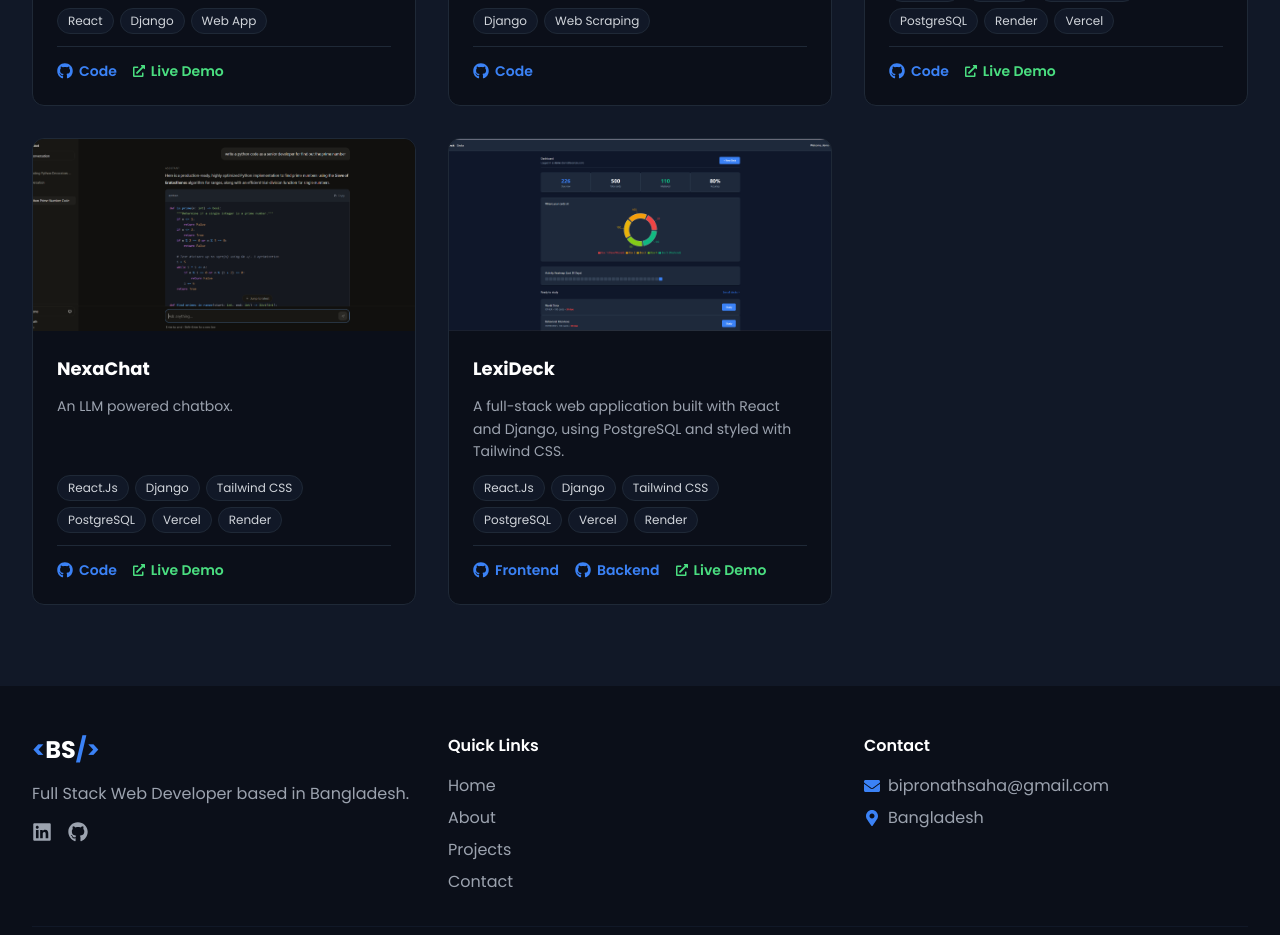
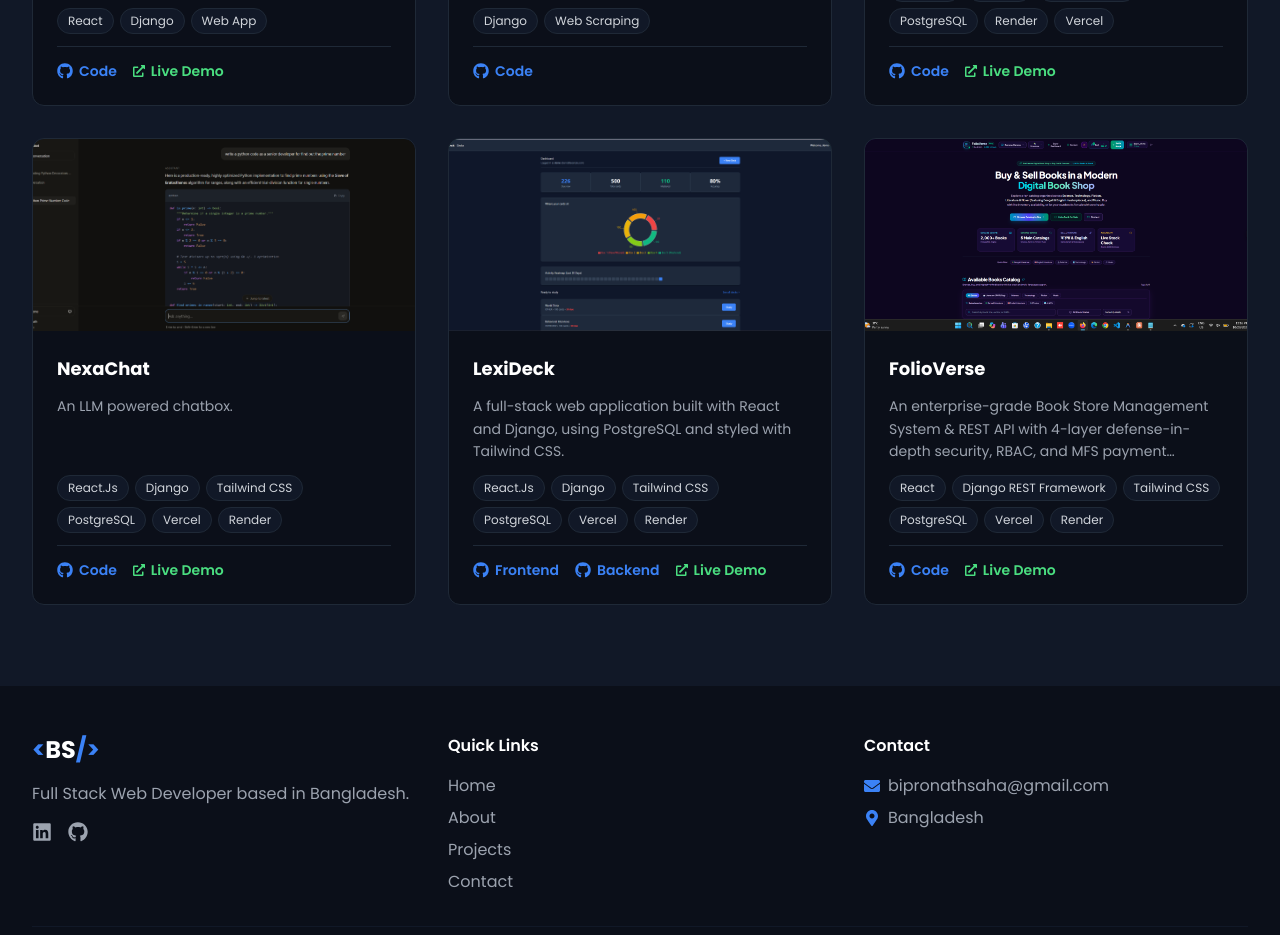
Before and after one commit to BipronathSaha12/bipronathsaha, a React (Vite) app: page /#/projects in a window 1280 px wide. Shown: the part 1740-2675 px from the top of the page. Built offline with nearby package versions, Linux system fonts and the light colour scheme.

Commit message:
feat: add FolioVerse project with preview image and live links

```diff
--- a/src/data/projects.js
+++ b/src/data/projects.js
@@ -141,5 +141,18 @@ export const projects = [
     color: "from-emerald-500/20 to-emerald-600/20",
     iconColor: "text-emerald-500",
     featured: true
+  },
+  {
+    id: 12,
+    title: "FolioVerse",
+    description: "An enterprise-grade Book Store Management System & REST API with 4-layer defense-in-depth security, RBAC, and MFS payment gateway simulation.",
+    category: "React / Django",
+    tech: ["React", "Django REST Framework", "Tailwind CSS", "PostgreSQL", "Vercel", "Render"],
+    github: "https://github.com/BipronathSaha12/FolioVerse",
+    liveDemo: "https://folio-verse-three.vercel.app/",
+    image: "/assets/img/projects/folioverse.png",
+    color: "from-indigo-500/20 to-purple-600/20",
+    iconColor: "text-indigo-500",
+    featured: true
   }
 ];
```
Also changed, not shown: public/assets/img/projects/folioverse.png (added).
